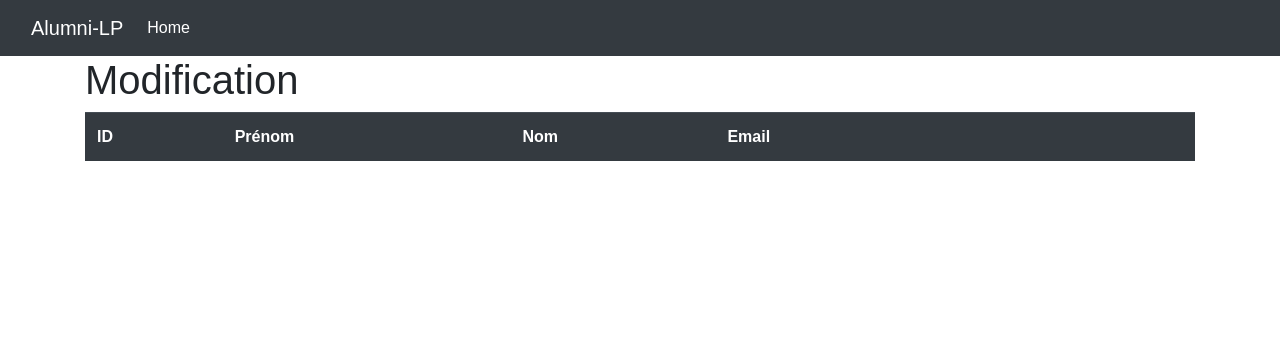
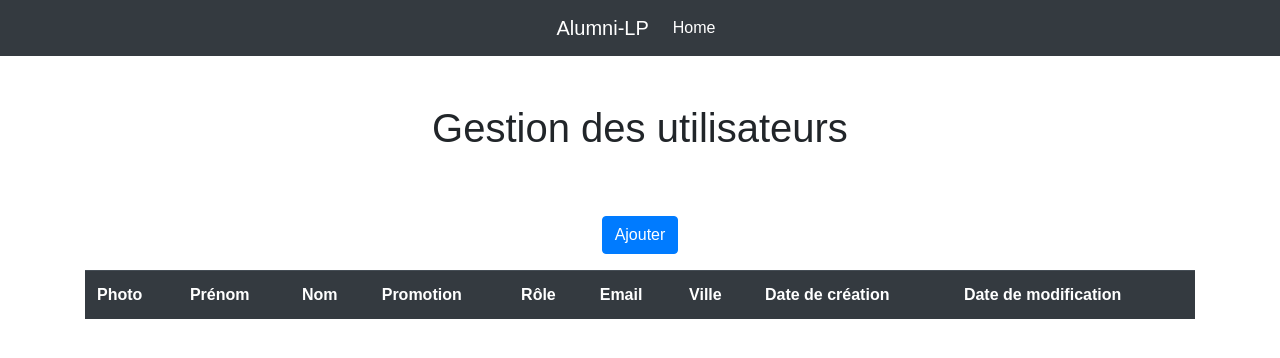
Before and after one commit to reyesgregorie/alumni-passerelle, a Symfony app: template templates/admin_user/index.html.twig in a window 1280 px wide. Shown: the top 358 px of the page. Run offline with Twig, Linux system fonts and the light colour scheme; the template is opened without the code that fills it, so the values that code supplies are empty; some libraries are stand-ins or nearby versions.

Commit message:
ré-organisation des codes, modifications sur les codes pour les pages Groups, Grouptype, modifications du visuel côté admin

```diff
--- a/public/css/style.css
+++ b/public/css/style.css
@@ -1,5 +1,8 @@
+*{
+    box-sizing: border-box;
+    margin: 0 auto;
+}
 body {
-    margin: 0;
     padding: 0;
     font-family: sans-serif;
     background: white;
--- a/templates/admin_user/index.html.twig
+++ b/templates/admin_user/index.html.twig
@@ -3,36 +3,43 @@
 {% block title %}Hello AdminArticleController!{% endblock %}
 
 {% block body %}
-    <h1> Modification</h1>
+    <h1 class="text-center my-5">Gestion des utilisateurs</h1>
+    <div class="text-center">
+        <a href="{{ path('app_registration_register') }}"
+           class="btn btn-primary my-3">Ajouter</a>
+    </div>
     <table class="table table-dark">
-
         <tr>
-            <th>ID</th>
+            <th>Photo</th>
             <th>Prénom</th>
             <th>Nom</th>
+            <th>Promotion</th>
+            <th>Rôle</th>
             <th>Email</th>
-            <th width="250px"></th>
+            <th>Ville</th>
+            <th>Date de création</th>
+            <th>Date de modification</th>
         </tr>
         {% for user in users %}
             <tr>
-                <th>{{ user.id }}</th>
+                <th>{{ user.urlavatar }}</th>
                 <th>{{ user.firstname }}</th>
                 <th>{{ user.lastname }}</th>
-                <th> {{ user.email('d/m/Y H:i') }}</th>
+                <th>{{ user.promotion }}</th>
+                <th>{{ user.role }}</th>
+                <th>{{ user.email }}</th>
+                <th>{{ user.city }}</th>
+                <th>{{ user.dateCreate|date("d/m/Y H:i") }}</th>
+                <th>{{ user.dateUpdate|date("d/m/Y H:i") }}</th>
+                <th></th>
                 <th>
-                   <a href="{{ path('app_adminuser_edit', {'id': user.id}) }}"
-                      class="btn btn-primary">Modifier</a>
-
-                   <a href="{{ path('app_adminuser_delete', {'id': user.id}) }}"
-                       class="btn btn-danger">Supprimer</a>
-
+                   <a href="{{ path('app_adminuser_edit', {'id': user.id}) }}" class="btn btn-primary"><i class="far fa-edit fa-2x"></i></a>
+                </th>
+                <th>
+                   <a href="{{ path('app_adminuser_delete', {'id': user.id}) }}" class="btn btn-danger"><i class="far fa-trash-alt fa-2x"></i></a>
                 </th>
             </tr>
-
-
         {% endfor %}
-
-
     </table>
 
 {% endblock %}
--- a/templates/base.html.twig
+++ b/templates/base.html.twig
@@ -14,13 +14,14 @@
 
     <nav class="navbar navbar-expand-md navbar-dark bg-dark">
         <div class="container-fluid d-flex justify-content-around">
-            <a class="navbar-brand" href="{{ path('app_index_index') }}">Alumni-LP</a>
             <button class="navbar-toggler" type="button" data-toggle="collapse" data-target="#navbarNav" aria-controls="navbarNav" aria-expanded="false" aria-label="Toggle navigation">
                 <span class="navbar-toggler-icon"></span>
             </button>
             <div class="collapse navbar-collapse" id="navbarNav">
-
                 <ul class="navbar-nav mr-auto">
+                    <li class="nav-item">
+                        <a class="navbar-brand" href="{{ path('app_index_index') }}">Alumni-LP</a>
+                    </li>
                     <li class="nav-item active">
                         <a class="nav-link" href="#">Home <span class="sr-only">(current)</span></a>
                     </li>
@@ -32,6 +33,9 @@
                             <div class="dropdown-menu" aria-labelledby="navbarDropdown">
                                 <a class="dropdown-item" href="{{ path('app_registration_register') }}">
                                     Création de compte
+                                </a>
+                                <a class="dropdown-item" href="{{ path('app_admingroup_create') }}">
+                                    Création de groupe
                                 </a>
                                 <a class="dropdown-item" href="{{ path('app_adminuser_index') }}">
                                     Gestion utilisateurs
--- a/templates/registration/register.html.twig
+++ b/templates/registration/register.html.twig
@@ -8,7 +8,7 @@
     {% endfor %}
 
     <div class="container">
-        <h1>Création de compte</h1>
+        <h1 class="text-center my-5">Création de compte</h1>
         {{ form_start(registrationForm) }}
 
             {{ form_row(registrationForm.role) }}
```
Also changed, not shown: src/Controller/AdminGroupController.php (+0 -14 lines), src/Form/GroupType.php (+12 -6 lines), src/Form/UserType.php (+32 -74 lines), templates/admin_group/creation.html.twig (+6 -6 lines), templates/admin_group/index.html.twig (+11 -21 lines), templates/admin_user/edit.html.twig (+10 -7 lines).
